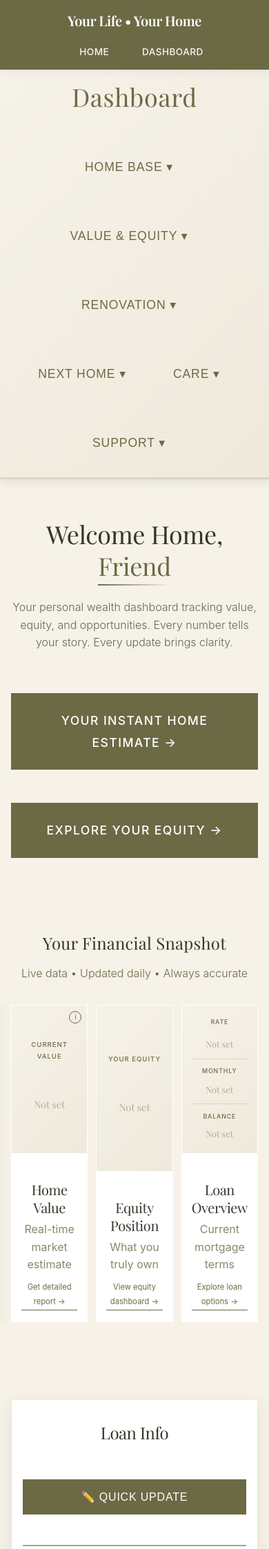
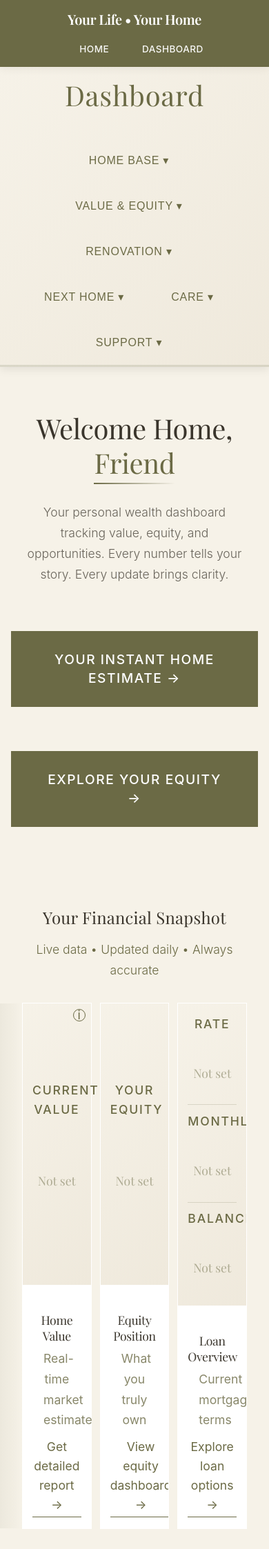
Before and after one commit to kayleighsellskcre/your-life-your-home, a Flask app: page /homeowner in a window 390 px wide. Shown: the top 2246 px of the page at 69% size. Run offline with Flask 3, Linux system fonts and the light colour scheme; some web fonts are replaced.

Commit message:
Increase mobile font sizes and spacing significantly for better readability

```diff
--- a/templates/homeowner/overview.html
+++ b/templates/homeowner/overview.html
@@ -345,98 +345,111 @@
 
   /* Mobile Specific Fixes for Overview Page */
   @media (max-width: 768px) {
-    /* Force mobile layout */
-    * {
-      max-width: 100% !important;
+    /* Reset everything for mobile */
+    body {
+      font-size: 18px !important;
+      line-height: 1.6 !important;
     }
 
-    body {
-      font-size: 16px !important;
-    }
-
+    /* Hero section */
     .hero-visual {
-      min-height: 250px !important;
-      margin-bottom: 2rem !important;
+      min-height: 180px !important;
+      margin-bottom: 2.5rem !important;
     }
 
     .hero-visual > div {
-      font-size: 1.75rem !important;
-      padding: 2rem 1rem !important;
-      line-height: 1.4 !important;
+      font-size: 2rem !important;
+      padding: 2.5rem 1.5rem !important;
+      line-height: 1.3 !important;
     }
 
-    /* Welcome section */
+    /* Welcome section - Much larger */
     h1 {
-      font-size: 2.25rem !important;
-      line-height: 1.3 !important;
-      margin-bottom: 1.5rem !important;
+      font-size: 2.5rem !important;
+      line-height: 1.25 !important;
+      margin-bottom: 2rem !important;
+      padding: 0 1rem !important;
     }
 
     p {
-      font-size: 1rem !important;
-      line-height: 1.6 !important;
+      font-size: 1.1rem !important;
+      line-height: 1.7 !important;
+      padding: 0 1rem !important;
     }
 
-    /* Financial Snapshot Grid - Force single column */
+    /* Financial Snapshot Grid - Force single column with MORE spacing */
     div[style*="display: grid"][style*="grid-template-columns: 1fr 1fr 1fr"] {
       display: flex !important;
       flex-direction: column !important;
-      gap: 1.5rem !important;
+      gap: 2rem !important;
+      padding: 0 1rem !important;
     }
 
     .stat-spotlight {
       width: 100% !important;
-      margin-bottom: 1rem !important;
+      margin-bottom: 1.5rem !important;
+      min-height: 280px !important;
     }
 
-    /* Buttons - Full width and larger */
+    .stat-spotlight * {
+      font-size: 1.1rem !important;
+    }
+
+    .stat-value-display {
+      font-size: 2.5rem !important;
+      margin: 1rem 0 !important;
+    }
+
+    /* Buttons - Much larger and more prominent */
     .cta-button,
     a[class*="cta"],
-    button {
-      padding: 1.5rem 2rem !important;
-      font-size: 1.1rem !important;
+    button[style*="background"] {
+      padding: 1.75rem 2.5rem !important;
+      font-size: 1.2rem !important;
       width: 100% !important;
       display: block !important;
       text-align: center !important;
-      margin: 0.75rem 0 !important;
+      margin: 1.25rem 0 !important;
+      min-height: 60px !important;
+      line-height: 1.4 !important;
     }
 
-    /* Loan Info Bar */
+    /* Loan Info Section - Completely redesigned for mobile */
     #overview-loan-display-bar {
       height: auto !important;
-      padding: 2rem 1rem !important;
+      padding: 2.5rem 1.5rem !important;
       flex-direction: column !important;
-      gap: 2rem !important;
+      gap: 2.5rem !important;
+      min-height: auto !important;
+    }
+
+    #overview-loan-display-bar h2 {
+      font-size: 2rem !important;
+      margin-bottom: 1.5rem !important;
+    }
+
+    #overview-loan-display-bar button {
+      width: 100% !important;
+      padding: 1.5rem 2rem !important;
+      font-size: 1.1rem !important;
+      min-height: 56px !important;
     }
 
     #overview-loan-display-bar > div:first-child {
       width: 100% !important;
       text-align: center !important;
-      flex-shrink: 0 !important;
-    }
-
-    #overview-loan-display-bar h2 {
-      font-size: 1.5rem !important;
-      margin-bottom: 1rem !important;
-    }
-
-    #overview-loan-display-bar button {
-      width: 100% !important;
-      padding: 1rem 2rem !important;
-      font-size: 1rem !important;
     }
 
     #overview-loan-display-bar > div:last-child {
       width: 100% !important;
       flex-direction: column !important;
-      gap: 1.5rem !important;
+      gap: 2rem !important;
     }
 
     #overview-loan-display-bar > div:last-child > div {
       border-left: none !important;
-      border-top: 2px solid #C8B497 !important;
-      padding-left: 0 !important;
-      padding-top: 1.25rem !important;
+      border-top: 3px solid #C8B497 !important;
+      padding: 1.5rem 0 0 0 !important;
       width: 100% !important;
       text-align: center !important;
     }
@@ -445,21 +458,34 @@
       border-top-color: #6B6A45 !important;
     }
 
+    /* Make stat labels and values bigger */
+    #overview-loan-display-bar div[style*="font-size: 0.65rem"] {
+      font-size: 1rem !important;
+      margin-bottom: 0.75rem !important;
+    }
+
+    #overview-loan-display-bar div[style*="font-size: 1.4rem"] {
+      font-size: 2.25rem !important;
+    }
+
     /* Form Container */
     #overview-loan-form-container {
-      padding: 2rem 1rem !important;
+      padding: 2.5rem 1.5rem !important;
     }
 
     #overview-loan-form-container form {
-      display: flex !important;
-      flex-direction: column !important;
-      gap: 1.5rem !important;
+      gap: 2rem !important;
     }
 
     #overview-loan-form-container input {
-      width: 100% !important;
-      padding: 1rem !important;
+      padding: 1.25rem !important;
+      font-size: 1.1rem !important;
+      min-height: 56px !important;
+    }
+
+    #overview-loan-form-container label {
       font-size: 1rem !important;
+      margin-bottom: 0.75rem !important;
     }
 
     /* Wealth Builder Section */
```
